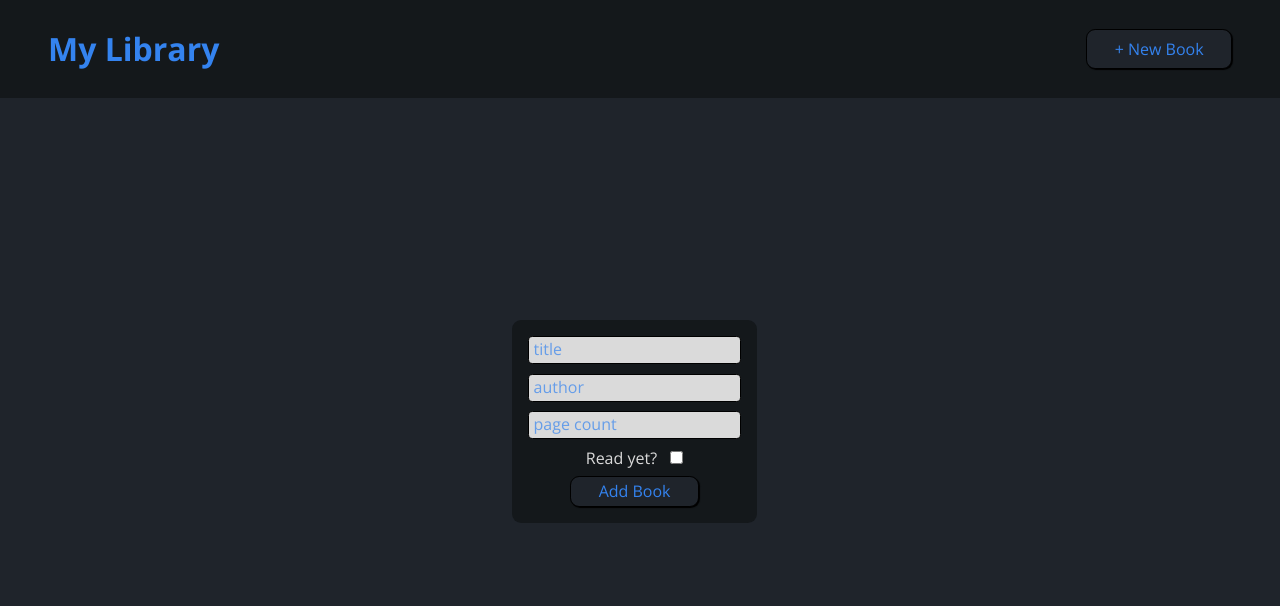
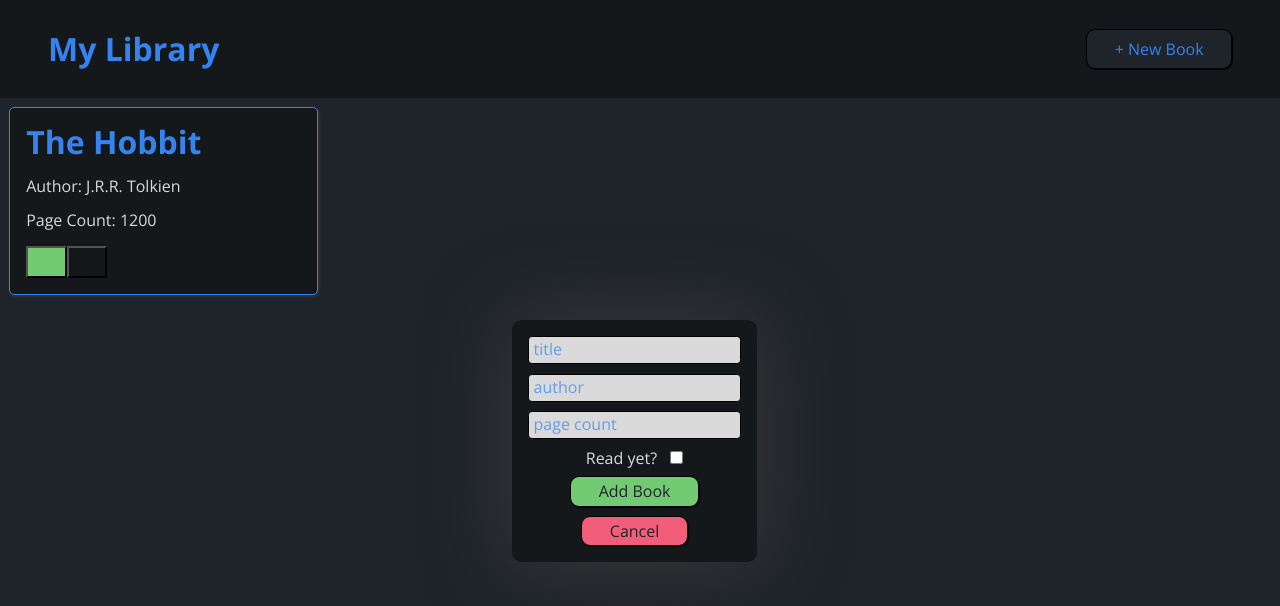
Before and after one commit to zemownkee/library, a website: page index.html in a window 1280 px wide. Drawn offline with nearby package versions, Linux system fonts and the light colour scheme.

Commit message:
Style cards and basic modal display

```diff
--- a/index.html
+++ b/index.html
@@ -11,7 +11,7 @@
     <div class="page-wrapper">
       <header class="header">
         <h1>My Library</h1>
-        <button type="button" class="button">+ New Book</button>
+        <button id="new-book" type="button" class="button">+ New Book</button>
       </header>
       <div class="card-container"></div>
       <div class="modal">
@@ -28,8 +28,10 @@
             >Read yet? <input type="checkbox" name="is-read" id="is-read"
           /></label>
           <button type="submit" class="submit">Add Book</button>
+          <button type="button" class="cancel">Cancel</button>
         </form>
       </div>
     </div>
+    <script src="script.js"></script>
   </body>
 </html>
--- a/script.js
+++ b/script.js
@@ -1,11 +1,85 @@
 // initial array for library
-let myLibrary = [];
+const myLibrary = [];
+
+let testObj = {
+  title: "The Hobbit",
+  author: "J.R.R. Tolkien",
+  pageCount: "1200",
+  isRead: true,
+};
+
+// functions to open and close modal
+const modal = document.querySelector(".modal");
+
+function openModal() {
+  modal.classList.toggle("disabled");
+}
+
+function closeModal() {
+  modal.classList.add("disabled");
+}
+
+// set reference to container for cards to get added
+const container = document.querySelector(".card-container");
+
+// display cards from array
+
+// remove card
+
+// get info out of form into a new object
 
 // constructor for Book
-function Book() {
-
+function Book(title, author, pageCount, isRead) {
+  this.title = title;
+  this.author = author;
+  this.pageCount = pageCount;
+  this.isRead = isRead;
 }
 
-function addBookToLibrary {
+function addBookToLibrary() {}
 
+function newCard(object) {
+  let card = document.createElement("div");
+  let cardTitle = document.createElement("h1");
+  let cardAuthor = document.createElement("p");
+  let cardPageCount = document.createElement("p");
+  let cardIsRead = document.createElement("button");
+  cardIsRead.classList.add("is-read");
+  let cardDeleteEntry = document.createElement("button");
+  cardDeleteEntry.classList.add("delete-entry");
+  card.classList.add("card");
+
+  cardTitle.textContent = `${object.title}`;
+  cardAuthor.textContent = `Author: ${object.author}`;
+  cardPageCount.textContent = `Page Count: ${object.pageCount}`;
+
+  card.append(
+    cardTitle,
+    cardAuthor,
+    cardPageCount,
+    cardIsRead,
+    cardDeleteEntry
+  );
+  container.append(card);
 }
+
+function setIsRead(element) {
+  element.classList.add("is-read");
+  element.classList.remove("not-read");
+  element.textContent = "I've read it!";
+}
+
+newCard(testObj);
+
+function showCards() {
+  myLibrary.forEach((element) => {
+    newCard(element);
+  });
+}
+
+// button references and event listeners
+const newBookButton = document.getElementById("new-book");
+newBookButton.addEventListener("click", openModal);
+
+const closeButton = document.querySelector(".cancel");
+closeButton.addEventListener("click", closeModal);
--- a/style.css
+++ b/style.css
@@ -5,6 +5,9 @@
   --secondary-bk-color: rgb(20, 24, 27);
   --primary-accent-color: rgb(52, 131, 239);
   --primary-font-color: rgb(218, 218, 218);
+  --confirm-color: rgb(114, 202, 114);
+  --warning-color: rgb(242, 94, 121);
+  --shadow-color: rgb(61, 57, 57);
   font-family: "Open Sans", sans-serif;
   color: var(--primary-font-color);
 }
@@ -24,35 +27,68 @@
 }
 
 .button,
-.submit {
-  background-color: var(--primary-bk-color);
+.submit,
+.cancel {
   padding: 5px 3ch;
-  color: var(--primary-accent-color);
   border: 1px solid black;
   border-radius: 1ch;
   box-shadow: 1px 1px 1px black;
 }
 
 .button {
+  color: var(--primary-accent-color);
+  background-color: var(--primary-bk-color);
   margin-left: auto;
   height: 2.5rem;
 }
 
+.submit {
+  background-color: var(--confirm-color);
+  color: var(--primary-bk-color);
+}
+
+.cancel {
+  background-color: var(--warning-color);
+  color: var(--primary-bk-color);
+}
+
 .button:active,
 .submit:active {
-  box-shadow: inset 1px 1px 1px black;
+  box-shadow: inset 1px 1px 1px var(--shadow-color);
 }
 
 .card-container {
   display: grid;
   grid-template-columns: repeat(4, 1fr);
+  padding: 1ch;
+  gap: 1ch;
 }
 
 .card {
-  background-color: var(--primary-bk-color);
+  background-color: var(--secondary-bk-color);
   color: var(--primary-font-color);
-  padding: 0.5ch;
+  padding: 1rem;
   border: 1px solid var(--primary-accent-color);
+  border-radius: 5px;
+  box-shadow: 1px 1px 3px var(--shadow-color);
+}
+
+.card h1 {
+  padding: 0;
+  margin: 0;
+  color: var(--primary-accent-color);
+}
+
+.is-read,
+.not-read,
+.delete-entry {
+  height: 2rem;
+  padding: 0.5ch 2ch;
+  background-color: var(--secondary-bk-color);
+}
+
+.is-read {
+  background-color: var(--confirm-color);
 }
 
 .heading {
@@ -66,6 +102,8 @@
   left: 40%;
   padding: 1rem;
   border-radius: 1ch;
+  box-shadow: 0px 0px 80px rgb(61, 57, 57);
+  z-index: 3;
 }
 
 .modal form {
```
